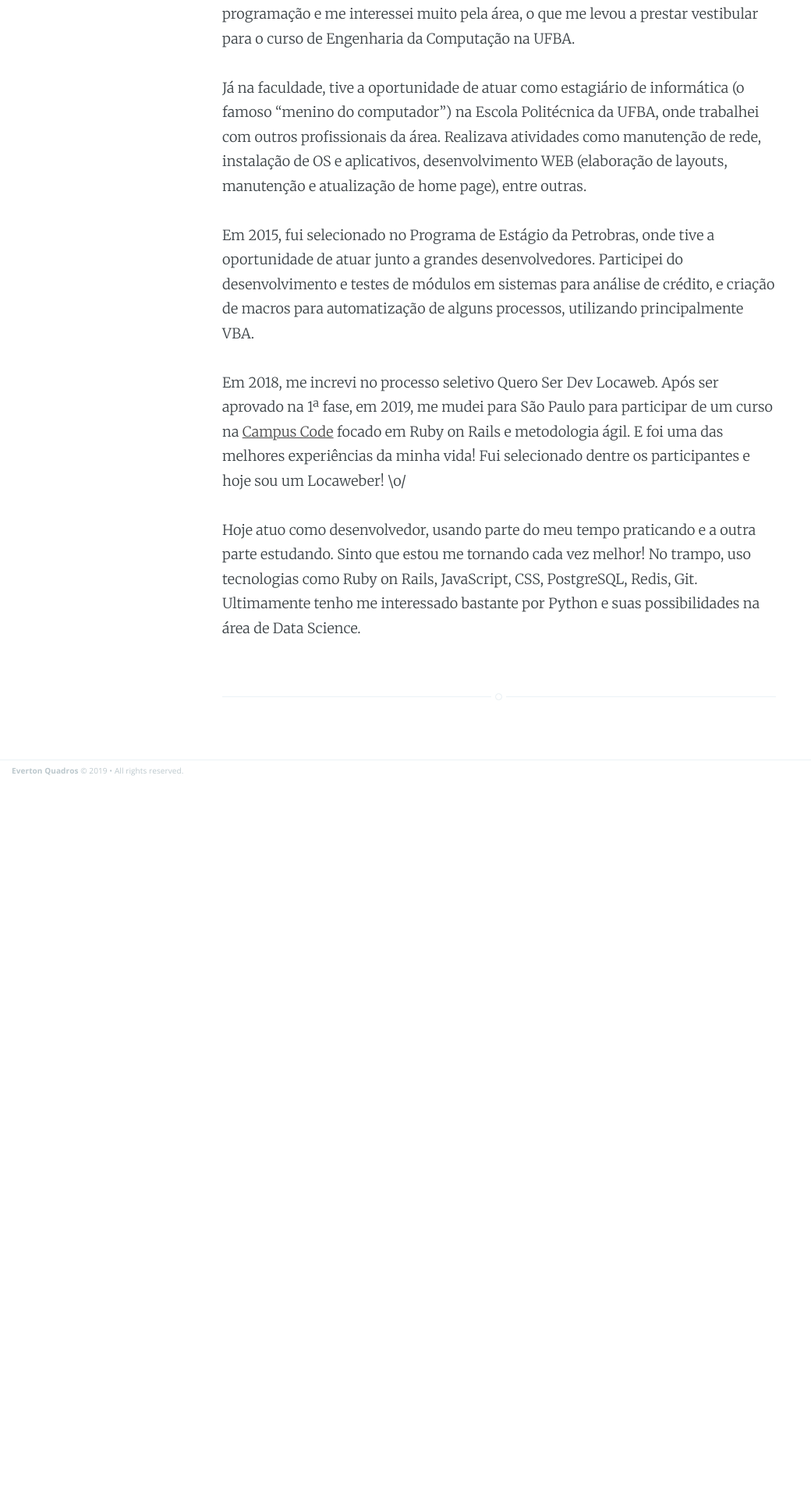
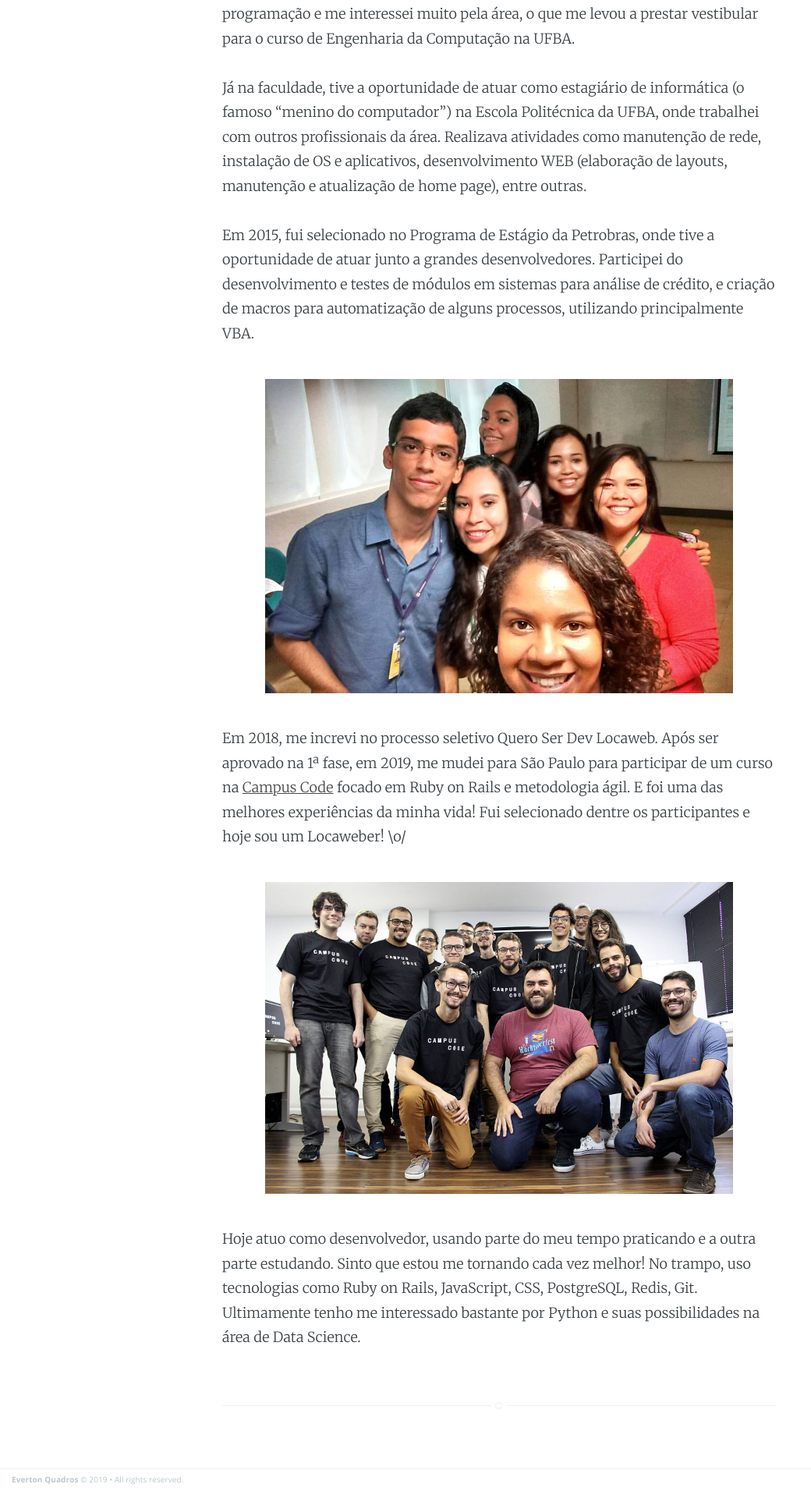
Before and after one commit to eqdrs/eqdrs.github.io, a Jekyll site: the page built from about.md, in a window 1280 px wide. Shown: the part 972-2884 px from the top of the page at 78% size, without its empty margins (0-1040 px from the left). Built offline with Jekyll 4.4.1, drawn with Linux system fonts in a browser that asks for light colours; before the commit the page ends 1974 px from its top, so only the background shows below that.

Commit message:
Add new images

```diff
--- a/_config.yml
+++ b/_config.yml
@@ -6,7 +6,8 @@ markdown: kramdown
 highlighter: rouge
 logo: '/assets/images/profile2.jpeg'
 paginate: 15
-baseurl: https://eqdrs.github.io/
+baseurl: /
+url: 'https://eqdrs.github.io/'
 domain_name: 'https://eqdrs.github.io/'
 google_analytics: 'UA-XXXXXXXX-X'
 gems: [jekyll-paginate]
--- a/_layouts/page.html
+++ b/_layouts/page.html
@@ -5,7 +5,7 @@ post_class: post-template page-template
 
 <header class="main-header post-head {% if page.cover %}" style="background-image: url({{ page.cover }}) {%else%}no-cover{% endif %}">
     <nav class="main-nav {% if page.cover %} overlay {% endif %} clearfix">
-        <a class="back-button icon-arrow-left" href="{{ site.baseurl }}">Home</a>
+        <a class="back-button icon-arrow-left" href="{{ site.url }}">Home</a>
     </nav>
 </header>
 
--- a/about.md
+++ b/about.md
@@ -14,12 +14,16 @@ Já na faculdade, tive a oportunidade de atuar como estagiário de informática
 
 Em 2015, fui selecionado no Programa de Estágio da Petrobras, onde tive a oportunidade de atuar junto a grandes desenvolvedores. Participei do desenvolvimento e testes de módulos em sistemas para análise de crédito, e criação de macros para automatização de alguns processos, utilizando principalmente VBA.
 
+<img src="/assets/images/petrobras.jpeg" alt="Petrobras" title="Eu e algumas amigas da Petro em 2015." class="center"/>
+
 Em 2018, me increvi no processo seletivo Quero Ser Dev Locaweb. Após ser aprovado na 1ª fase, em 2019, me mudei para São Paulo para participar de um curso na [Campus Code][campus] focado em Ruby on Rails e metodologia ágil. E foi uma das melhores experiências da minha vida! Fui selecionado dentre os participantes e hoje sou um Locaweber! \o/
+
+<img src="/assets/images/campuscode.jpg" alt="Petrobras" title="Último dia dos participantes do programa Quero Ser Dev Locaweb na Campus Code. " class="center"/>
 
 Hoje atuo como desenvolvedor, usando parte do meu tempo praticando e a outra parte estudando. Sinto que estou me tornando cada vez melhor! No trampo, uso tecnologias como Ruby on Rails, JavaScript, CSS, PostgreSQL, Redis, Git. Ultimamente tenho me interessado bastante por Python e suas possibilidades na área de Data Science.
 
-[facebook]: https://www.facebook.com/quadros.ton
-[twitter]:  https://twitter.com/ton_quadros
-[linkedin]: https://www.linkedin.com/in/everton-quadros/
-[email]:    mailto:evertonquadros15@gmail.com
-[campus]:   https://www.campuscode.com.br/
+[facebook]:  https://www.facebook.com/quadros.ton
+[twitter]:   https://twitter.com/ton_quadros
+[linkedin]:  https://www.linkedin.com/in/everton-quadros/
+[email]:     mailto:evertonquadros15@gmail.com
+[campus]:    https://www.campuscode.com.br/
--- a/assets/css/screen.css
+++ b/assets/css/screen.css
@@ -461,6 +461,13 @@ margin on the iframe, cause it breaks stuff. */
 .vertical {
     display: table-cell;
     vertical-align: middle;
+}
+
+.center {
+    display: block;
+    margin-left: auto;
+    margin-right: auto;
+    width: 600px;
 }
 
 
--- a/assets/js/index.js
+++ b/assets/js/index.js
@@ -36,18 +36,6 @@
 
         var $postContent = $(".post-content");
         $postContent.fitVids();
-
-        function updateImageWidth() {
-            var $this = $(this),
-                contentWidth = $postContent.outerWidth(), // Width of the content
-                imageWidth = this.naturalWidth; // Original image resolution
-
-            if (imageWidth >= contentWidth) {
-                $this.addClass('full-img');
-            } else {
-                $this.removeClass('full-img');
-            }
-        }
 
         var $img = $("img").on('load', updateImageWidth);
         function casperFullImg() {
```
Also changed, not shown: assets/images/campuscode.jpg (added), assets/images/petrobras.jpeg (added), assets/images/profile3.jpg (added), 9 other files.
